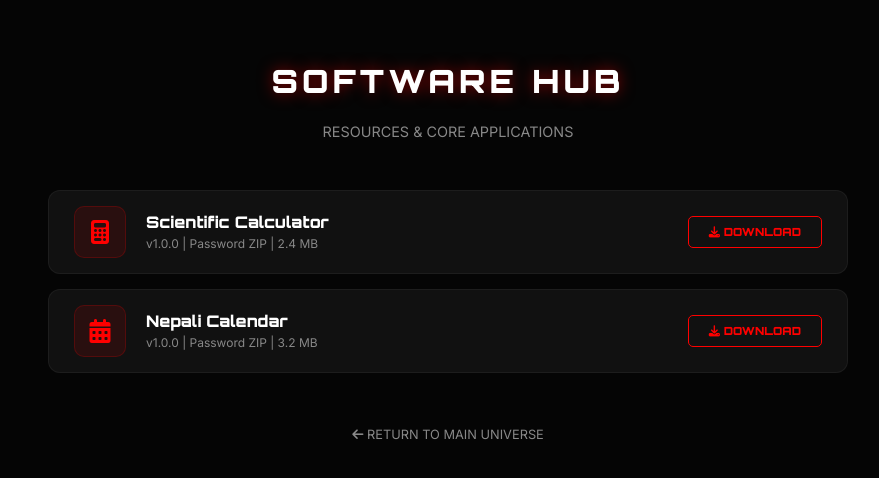
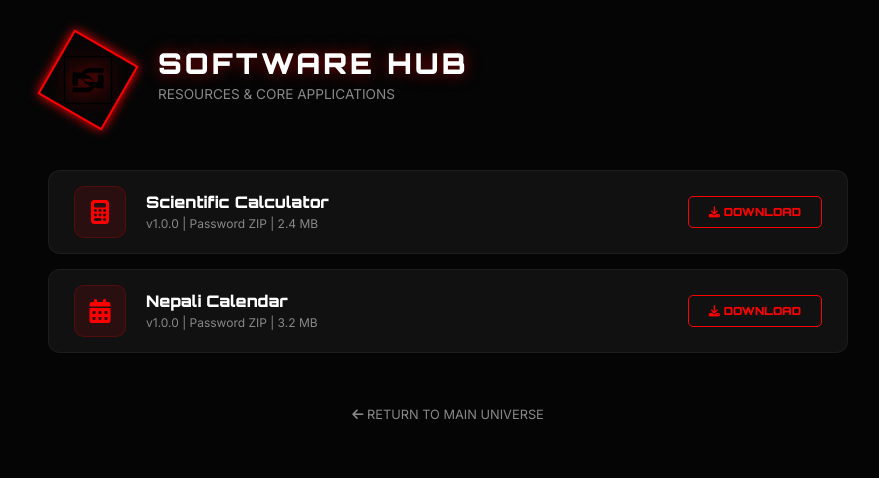
Before and after one commit to stromegaming/darklobby, a plain HTML site: page calculator.html in a window 1280 px wide. Shown: the whole page, without its empty margins (192-1071 px from the left). Drawn offline with Linux system fonts and the light colour scheme.

Commit message:
logo add on sofware section

```diff
--- a/calculator.html
+++ b/calculator.html
@@ -21,19 +21,64 @@
             color: var(--text);
             font-family: 'Inter', sans-serif;
             margin: 0;
-            padding: 40px 5%;
+            padding: 20px 5%;
             min-height: 100vh;
         }
 
-        .header { text-align: center; margin-bottom: 50px; }
-        .header h1 {
+        /* --- Header Section with Logo on Left --- */
+        .header-container {
+            display: flex;
+            align-items: center;
+            gap: 30px;
+            max-width: 800px;
+            margin: 0 auto 50px auto;
+            padding-top: 20px;
+        }
+
+        /* Small Animated Logo Box */
+        .logo-box-small {
+            position: relative;
+            width: 80px;
+            height: 80px;
+            display: flex;
+            justify-content: center;
+            align-items: center;
+            flex-shrink: 0;
+        }
+
+        .logo-box-small img {
+            width: 50px;
+            z-index: 2;
+            filter: drop-shadow(0 0 8px rgba(255, 0, 0, 0.5));
+        }
+
+        .logo-box-small::before {
+            content: '';
+            position: absolute;
+            width: 70px;
+            height: 70px;
+            border: 2px solid var(--primary);
+            box-shadow: 0 0 10px var(--primary);
+            animation: rotateRect 6s linear infinite;
+            z-index: 1;
+        }
+
+        @keyframes rotateRect {
+            0% { transform: rotate(0deg); }
+            100% { transform: rotate(360deg); }
+        }
+
+        .header-text { text-align: left; }
+        .header-text h1 {
             font-family: 'Orbitron';
-            font-size: 2rem;
-            letter-spacing: 4px;
+            font-size: 1.8rem;
+            letter-spacing: 3px;
+            margin: 0;
             text-shadow: 0 0 15px rgba(255, 0, 0, 0.5);
         }
-        .header p { color: var(--dim); font-size: 0.9rem; margin-top: 10px; }
+        .header-text p { color: var(--dim); font-size: 0.85rem; margin-top: 5px; }
 
+        /* --- Software List --- */
         .software-list { max-width: 800px; margin: 0 auto; display: flex; flex-direction: column; gap: 15px; }
 
         .app-item {
@@ -69,7 +114,7 @@
 
         .dl-trigger:hover { background: var(--primary); color: white; box-shadow: 0 0 15px rgba(255, 0, 0, 0.4); }
 
-        /* Custom Popup (Modal) */
+        /* --- Modal Styling --- */
         .modal-overlay {
             position: fixed; top: 0; left: 0; width: 100%; height: 100%;
             background: var(--overlay); display: none; align-items: center;
@@ -90,11 +135,8 @@
         .password-box {
             background: rgba(255, 255, 255, 0.05);
             border: 1px dashed var(--primary);
-            padding: 10px;
-            margin: 15px 0;
-            font-family: 'Orbitron';
-            color: var(--primary);
-            font-size: 1.1rem;
+            padding: 10px; margin: 15px 0;
+            font-family: 'Orbitron'; color: var(--primary); font-size: 1.1rem;
         }
 
         .modal-btns { display: flex; gap: 10px; justify-content: center; }
@@ -110,14 +152,27 @@
         }
 
         .back-nav { margin-top: 50px; text-align: center; }
-        .back-nav a { color: var(--dim); text-decoration: none; font-size: 0.8rem; }
+        .back-nav a { color: var(--dim); text-decoration: none; font-size: 0.8rem; transition: 0.3s; }
+        .back-nav a:hover { color: var(--primary); }
+
+        @media (max-width: 600px) {
+            .header-container { flex-direction: column; text-align: center; gap: 15px; }
+            .header-text { text-align: center; }
+            .app-item { flex-direction: column; text-align: center; gap: 15px; }
+            .app-info { flex-direction: column; gap: 10px; }
+        }
     </style>
 </head>
 <body>
 
-    <div class="header">
-        <h1>SOFTWARE HUB</h1>
-        <p>RESOURCES & CORE APPLICATIONS</p>
+    <div class="header-container">
+        <div class="logo-box-small">
+            <img src="images/DGLOGO.PNG" alt="DG LOGO">
+        </div>
+        <div class="header-text">
+            <h1>SOFTWARE HUB</h1>
+            <p>RESOURCES & CORE APPLICATIONS</p>
+        </div>
     </div>
 
     <div class="software-list">
@@ -174,7 +229,6 @@
 
     <script>
         function openModal(filePath) {
-            // Set the download link dynamically
             document.getElementById('finalDownload').href = filePath;
             document.getElementById('downloadModal').style.display = 'flex';
         }
```
